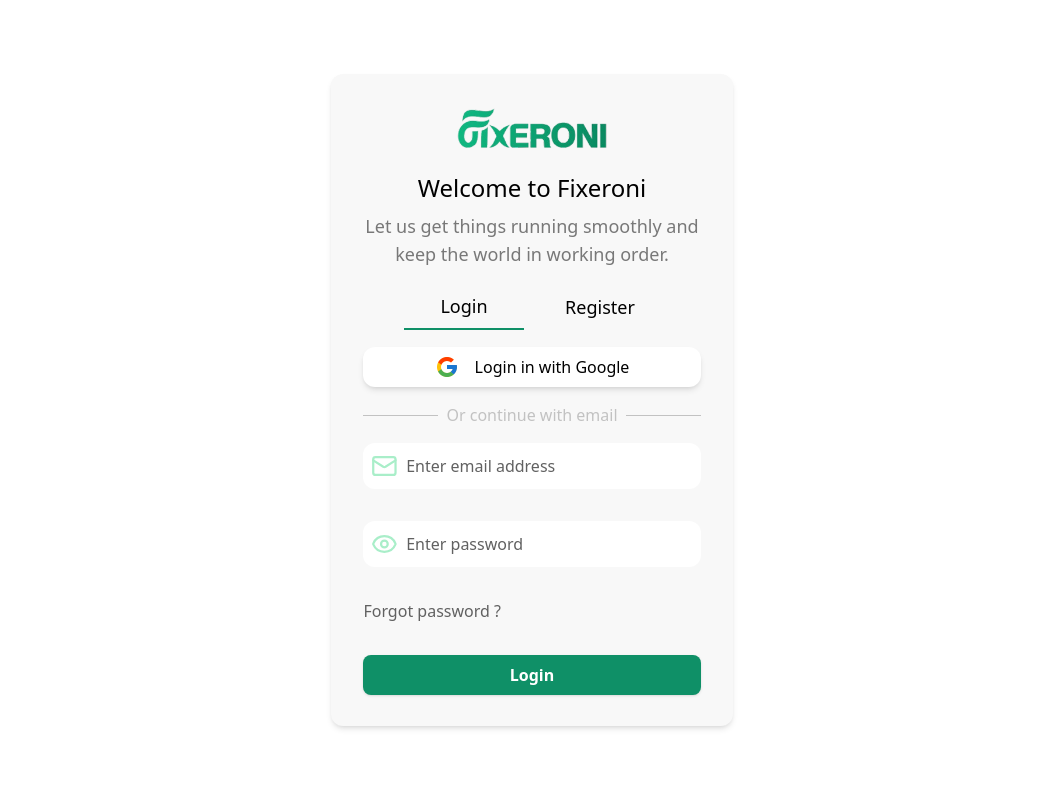
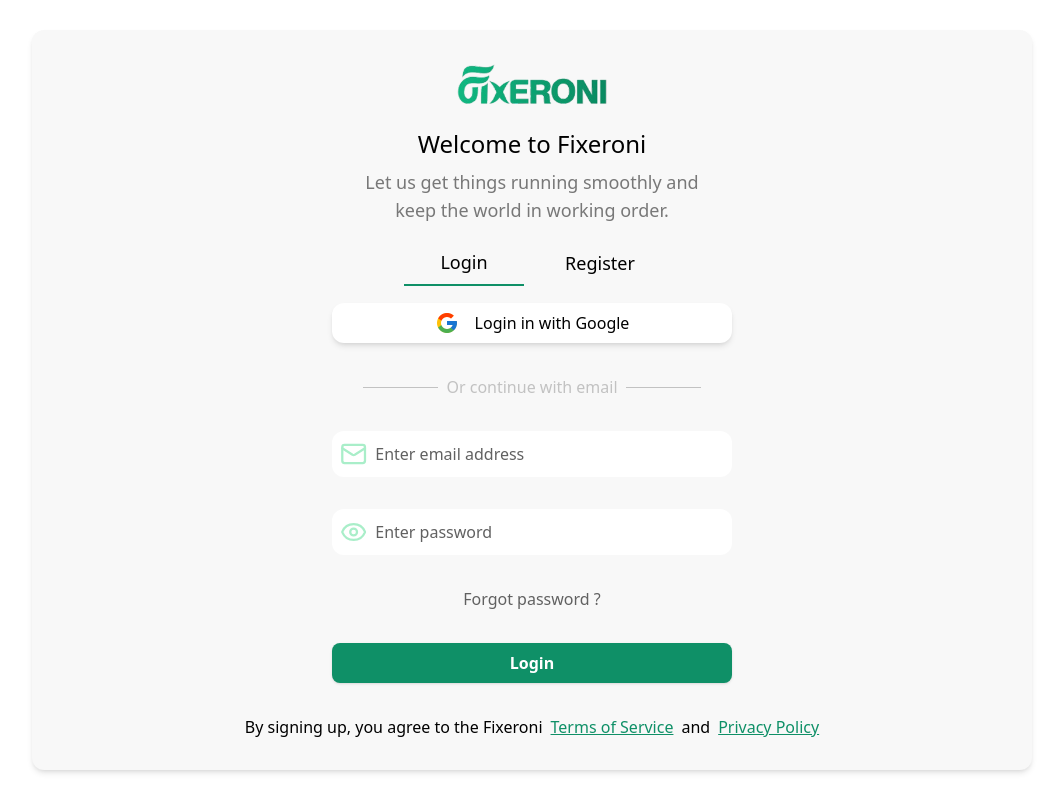
Before and after one commit to Fixeroni/Fixeroni, a React (Vite) app in the folder client/: page /artisan/auth/login in a window 1280 px wide. Shown: the whole page, without its empty margins (108-1171 px from the left). Built offline with nearby package versions, Linux system fonts and the light colour scheme.

Commit message:
feat: enhance layout and responsiveness of LoginContent and Input components

```diff
--- a/client/src/components/auth/Input.tsx
+++ b/client/src/components/auth/Input.tsx
@@ -2,7 +2,7 @@ import React, { ReactNode } from "react";
 
 function Input(props: any) {
   return (
-    <article className="bg-white rounded-xl p-2 text-[#616161] flex gap-2 items-center">
+    <article className="bg-white rounded-xl p-2 text-[#616161] md:max-w-[400px] md:min-w-[400px] flex gap-2 items-center">
       {props.startContent}
 
       <input
--- a/client/src/components/auth/LoginContent.tsx
+++ b/client/src/components/auth/LoginContent.tsx
@@ -8,10 +8,10 @@ function LoginContent() {
   const [showPassword, setShowPassword] = useState<boolean>(false);
 
   return (
-    <article>
+    <article className="flex flex-col gap-4 items-center justify-center">
       <button
         type="button"
-        className="flex gap-4 text-black items-center justify-center w-full bg-white rounded-xl shadow-md px-8 py-2"
+        className="flex gap-4 text-black items-center justify-center w-full bg-white rounded-xl shadow-md px-8 py-2 md:max-w-[400px]"
       >
         <img src="/images/icons/google.png" className="w-6 h-6" />
         Login in with Google
@@ -23,7 +23,7 @@ function LoginContent() {
         <article className="w-[75px] h-[1px] bg-gray-primary"></article>
       </article>
 
-      <form className="flex flex-col gap-8">
+      <form className="flex flex-col gap-8 justify-center items-center">
         <Input
           type="email"
           startContent={<Mail className="text-primary-light" size={30} strokeWidth={2} />}
@@ -40,9 +40,13 @@ function LoginContent() {
           Forgot password ?
         </Link>
 
-        <button className="font-semibold text-white bg-primary shadow-sm hover:shadow-md transition duration-300 p-2 hover:cursor-pointer rounded-lg" type="submit">
+        <button className="font-semibold text-white bg-primary shadow-sm hover:shadow-md transition duration-300 p-2 hover:cursor-pointer rounded-lg md:min-w-[400px] md:max-w-[400px]" type="submit">
           Login
         </button>
+
+        <article className="flex gap-2 items-center text-center justify-center">
+          By signing up, you agree to the Fixeroni <Link to="/" className="text-primary underline">Terms of Service</Link> and <Link to="/" className="text-primary underline">Privacy Policy</Link>
+        </article>
       </form>
     </article>
   );
--- a/client/src/components/shared/AuthHoverCard.tsx
+++ b/client/src/components/shared/AuthHoverCard.tsx
@@ -3,7 +3,7 @@ import { ReactNode } from "react";
 function AuthHoverCard({ children }: { children: ReactNode }) {
   return (
     <article className="w-full absolute h-full flex flex-col justify-center items-center">
-      <article className="bg-white-dark md:p-8 p-4 shadow-md hover:shadow-xl transition duration-300 rounded-xl w-fit h-fit flex flex-col justify-center items-center gap-4">
+      <article className="bg-white-dark md:p-8 p-4 shadow-md hover:shadow-xl transition md:min-w-[1000px] duration-300 rounded-xl w-fit h-fit flex flex-col justify-center items-center gap-4">
         {children}
       </article>
     </article>
```
